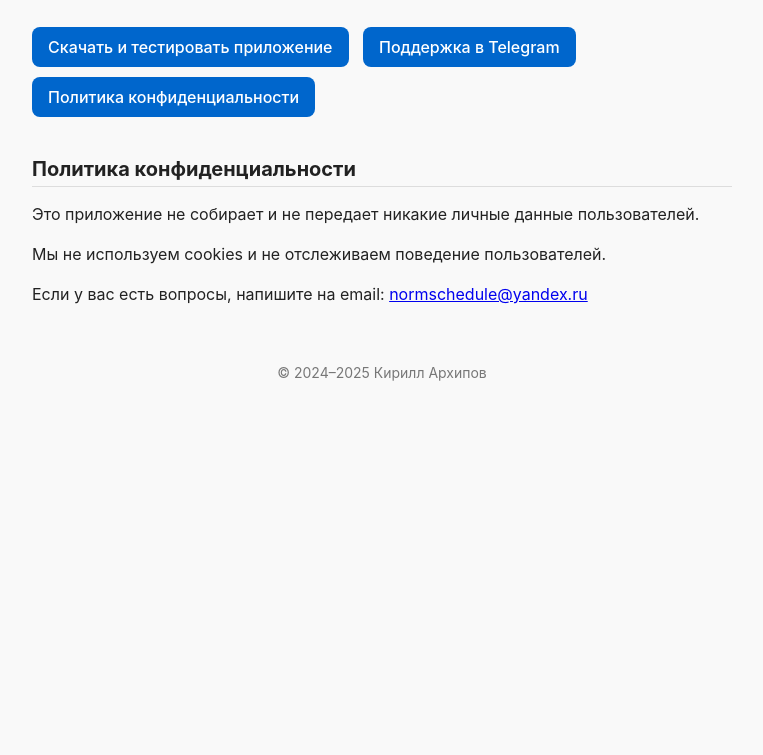
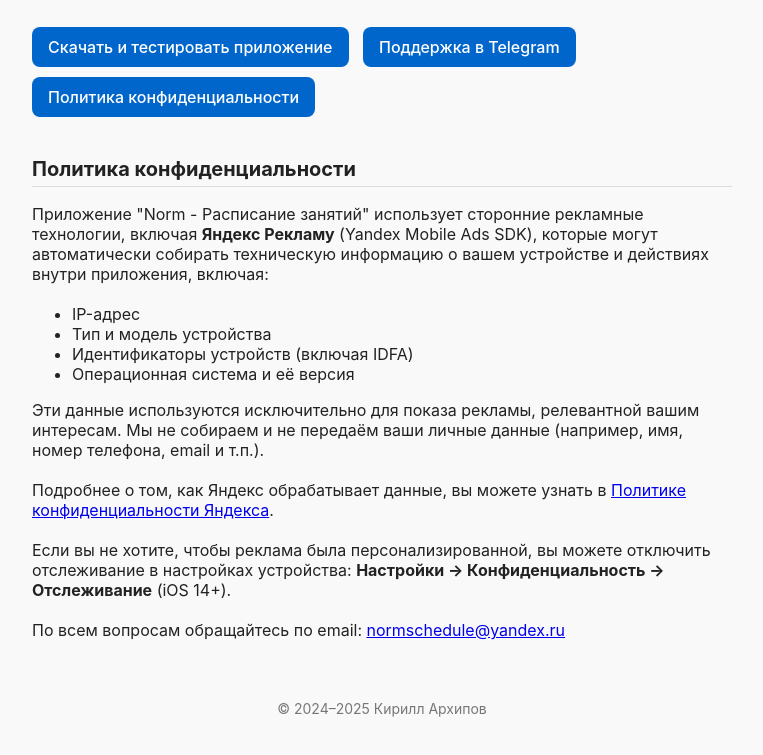
Before and after one commit to WorkManOne/NormSchedule-privacy-policy, a plain HTML site: page index.html in a window 1280 px wide. Shown: the part 159-914 px from the top of the page, without its empty margins (258-1021 px from the left). Before the commit the page ends 800 px from the top, so only its background shows below. Drawn offline with Linux system fonts and the light colour scheme.

Commit message:
Update index.html
changed policy for adding future ads

```diff
--- a/index.html
+++ b/index.html
@@ -72,9 +72,17 @@
     </div>
 
     <h2 id="privacy">Политика конфиденциальности</h2>
-    <p>Это приложение не собирает и не передает никакие личные данные пользователей.</p>
-    <p>Мы не используем cookies и не отслеживаем поведение пользователей.</p>
-    <p>Если у вас есть вопросы, напишите на email: <a href="mailto:normschedule@yandex.ru">normschedule@yandex.ru</a></p>
+    <p>Приложение "Norm - Расписание занятий" использует сторонние рекламные технологии, включая <strong>Яндекс Рекламу</strong> (Yandex Mobile Ads SDK), которые могут автоматически собирать техническую информацию о вашем устройстве и действиях внутри приложения, включая:</p>
+    <ul>
+      <li>IP-адрес</li>
+      <li>Тип и модель устройства</li>
+      <li>Идентификаторы устройств (включая IDFA)</li>
+      <li>Операционная система и её версия</li>
+    </ul>
+    <p>Эти данные используются исключительно для показа рекламы, релевантной вашим интересам. Мы не собираем и не передаём ваши личные данные (например, имя, номер телефона, email и т.п.).</p>
+    <p>Подробнее о том, как Яндекс обрабатывает данные, вы можете узнать в <a href="https://yandex.ru/legal/confidential/" target="_blank">Политике конфиденциальности Яндекса</a>.</p>
+    <p>Если вы не хотите, чтобы реклама была персонализированной, вы можете отключить отслеживание в настройках устройства: <strong>Настройки → Конфиденциальность → Отслеживание</strong> (iOS 14+).</p>
+    <p>По всем вопросам обращайтесь по email: <a href="mailto:normschedule@yandex.ru">normschedule@yandex.ru</a></p>
 
     <footer>&copy; 2024–2025 Кирилл Архипов</footer>
   </div>
```
